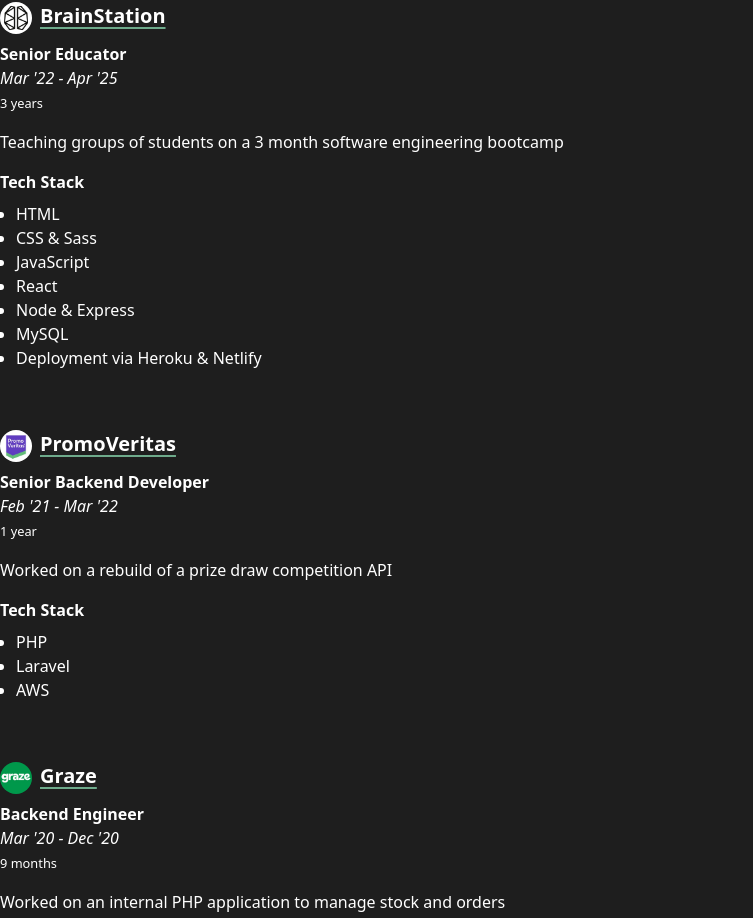
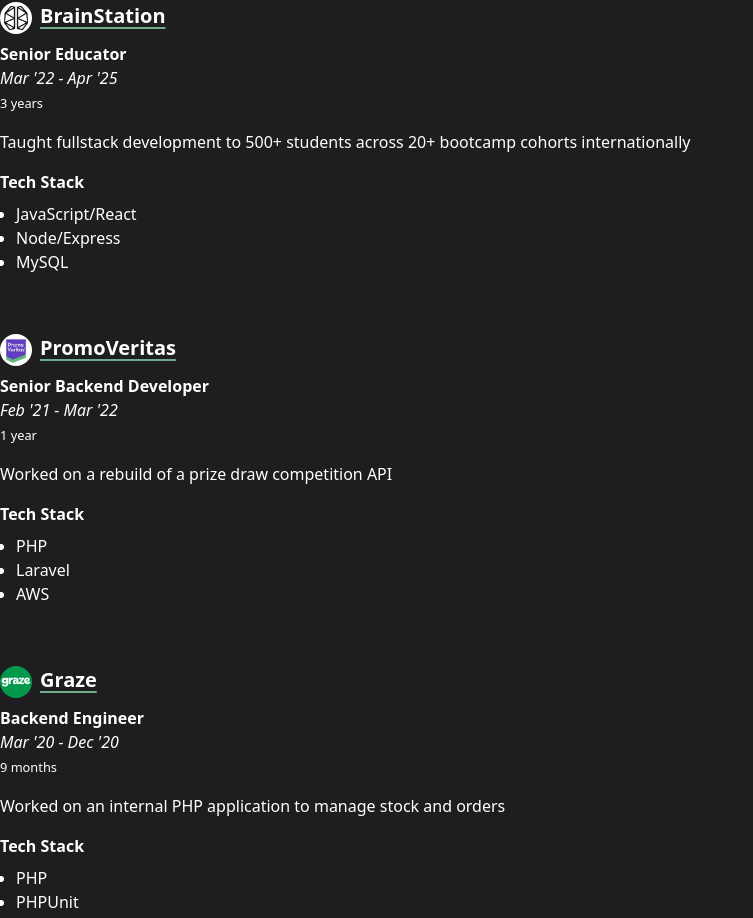
Before and after one commit to SammyAbukmeil/portfolio, a Next.js app: page /en in a window 1280 px wide. Shown: the part 2736-3654 px from the top of the page, without its empty margins (0-753 px from the left). Built offline with nearby package versions, Linux system fonts and the light colour scheme.

Commit message:
Update brainstaiton section

```diff
--- a/app/components/sections/ExperienceSection.tsx
+++ b/app/components/sections/ExperienceSection.tsx
@@ -49,13 +49,9 @@
         </p>
         <TechStack>
           <ul className="pl-4">
-            <li>HTML</li>
-            <li>CSS &amp; Sass</li>
-            <li>JavaScript</li>
-            <li>React</li>
-            <li>Node &amp; Express</li>
+            <li>JavaScript/React</li>
+            <li>Node/Express</li>
             <li>MySQL</li>
-            <li>Deployment via Heroku &amp; Netlify</li>
           </ul>
         </TechStack>
       </Experience>
--- a/messages/en.json
+++ b/messages/en.json
@@ -48,7 +48,7 @@
   "Experience": {
     "title": "Professional Experience",
     "konrad": "Seconded from BrainStation to build web applications for enterprise clients at a global consultancy",
-    "brainstation": "Teaching groups of students on a 3 month software engineering bootcamp",
+    "brainstation": "Taught fullstack development to 500+ students across 20+ bootcamp cohorts internationally",
     "promoveritas": "Worked on a rebuild of a prize draw competition API",
     "graze": "Worked on an internal PHP application to manage stock and orders",
     "akauk": "Worked on various WordPress websites for theatre shows",
--- a/messages/jp.json
+++ b/messages/jp.json
@@ -48,7 +48,7 @@
   "Experience": {
     "title": "職歴",
     "konrad": "BrainStationからの出向でグローバルコンサルタンシーのエンタープライズクライアント向けにWebアプリケーションを構築",
-    "brainstation": "3ヶ月のソフトウェアエンジニアリングブートキャンプで学生グループを指導",
+    "brainstation": "国際的に20以上のブートキャンプコホートで500人以上の学生にフルスタック開発を指導",
     "promoveritas": "抽選コンペティションAPIの再構築に携わる",
     "graze": "在庫と注文を管理する社内PHPアプリケーションに従事",
     "akauk": "劇場ショー向けの様々なWordPressウェブサイトに従事",
```
